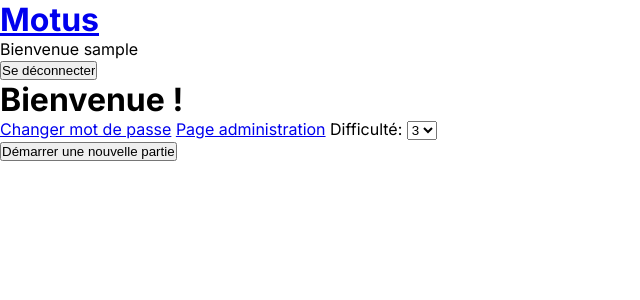
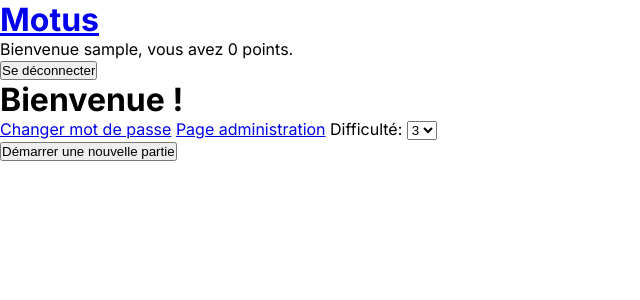
Before and after one commit to KDerec/Motus, a Django app: page / in a window 1280 px wide. Shown: the top 300 px of the page, without its empty margins (0-640 px from the left). Run offline with Django 5.2, Linux system fonts and the light colour scheme; the visitor is signed in with stand-in values (Sample User, id 1).

Commit message:
💄 Display user ranking

```diff
--- a/templates/base.html
+++ b/templates/base.html
@@ -19,7 +19,7 @@
             <h1>Motus</h1>
         </a>
         {% if user.is_authenticated %}
-        <p>Bienvenue {{ user }}</p>
+        <p>Bienvenue {{ user }}, vous avez {{ user.ranking }} points.</p>
         <form method="post" action="{% url 'logout' %}">
             {% csrf_token %}
             <input type="submit" class="buttons" value="Se déconnecter">
```
